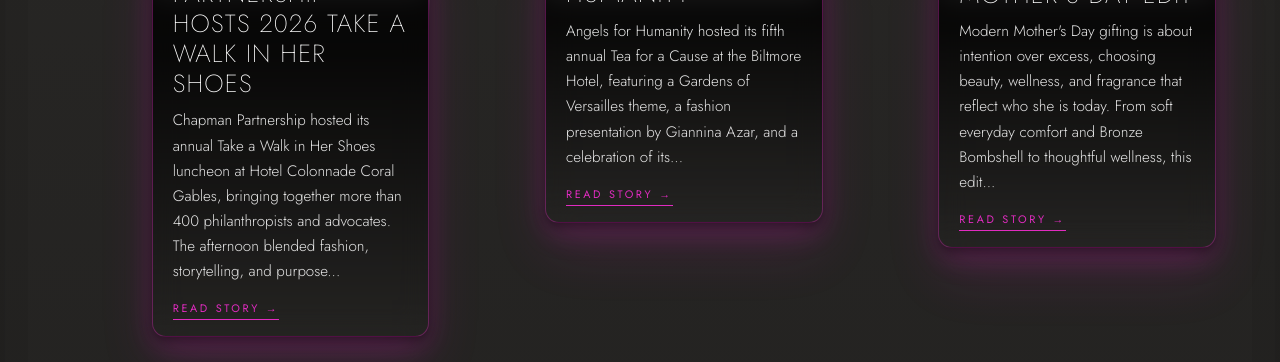
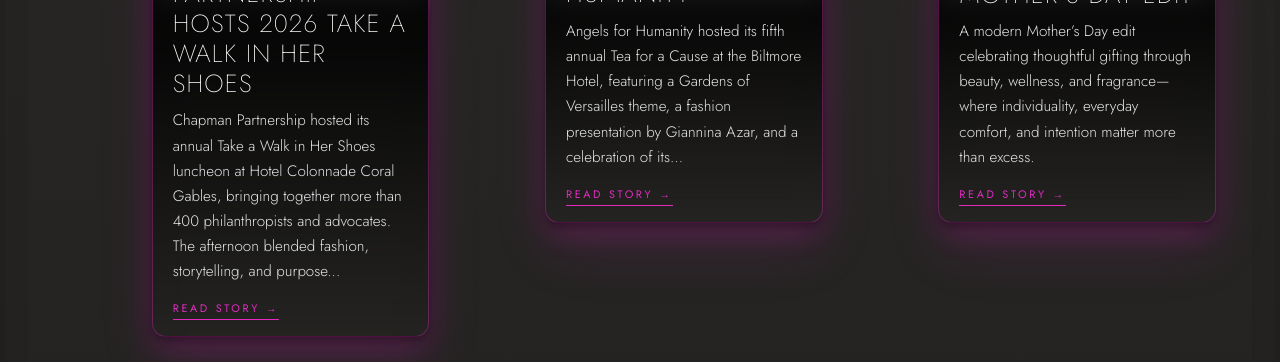
Before and after one commit to MIAMIX-io/MIAMIX.VIP-Site, a Jekyll site: the page built from curated-lifestyle.html, in a window 1280 px wide and 900 px high, scrolled down 4562 px, cut to the strip 240-602 px from the top of the window. Built offline with Jekyll 4.4.1, drawn with Linux system fonts in a browser that asks for light colours.

Commit message:
Revise Mother's Day edit description for clarity
Updated the description to emphasize thoughtful gifting and individuality for Mother's Day.

```diff
--- a/_posts/CuratedLifestyle/2026-05-06-the-modern-mother-s-day-edit.md
+++ b/_posts/CuratedLifestyle/2026-05-06-the-modern-mother-s-day-edit.md
@@ -1,7 +1,7 @@
 ---
 title: "The Modern Mother’s Day Edit"
 page_title: "The Modern Mother’s Day Edit"
-description: "Modern Mother's Day gifting is about intention over excess, choosing beauty, wellness, and fragrance that reflect who she is today. From soft everyday comfort and Bronze Bombshell to thoughtful wellness, this edit celebrates presence, individuality, and the quiet ways she shows up every day."
+description: "A modern Mother’s Day edit celebrating thoughtful gifting through beauty, wellness, and fragrance—where individuality, everyday comfort, and intention matter more than excess."
 date: 2026-05-06T00:00:00.000Z
 cover_image: /images/curated/Mother's+Day+-+Adriana+9.png
 external_url: www.victoriassecret.com
```
